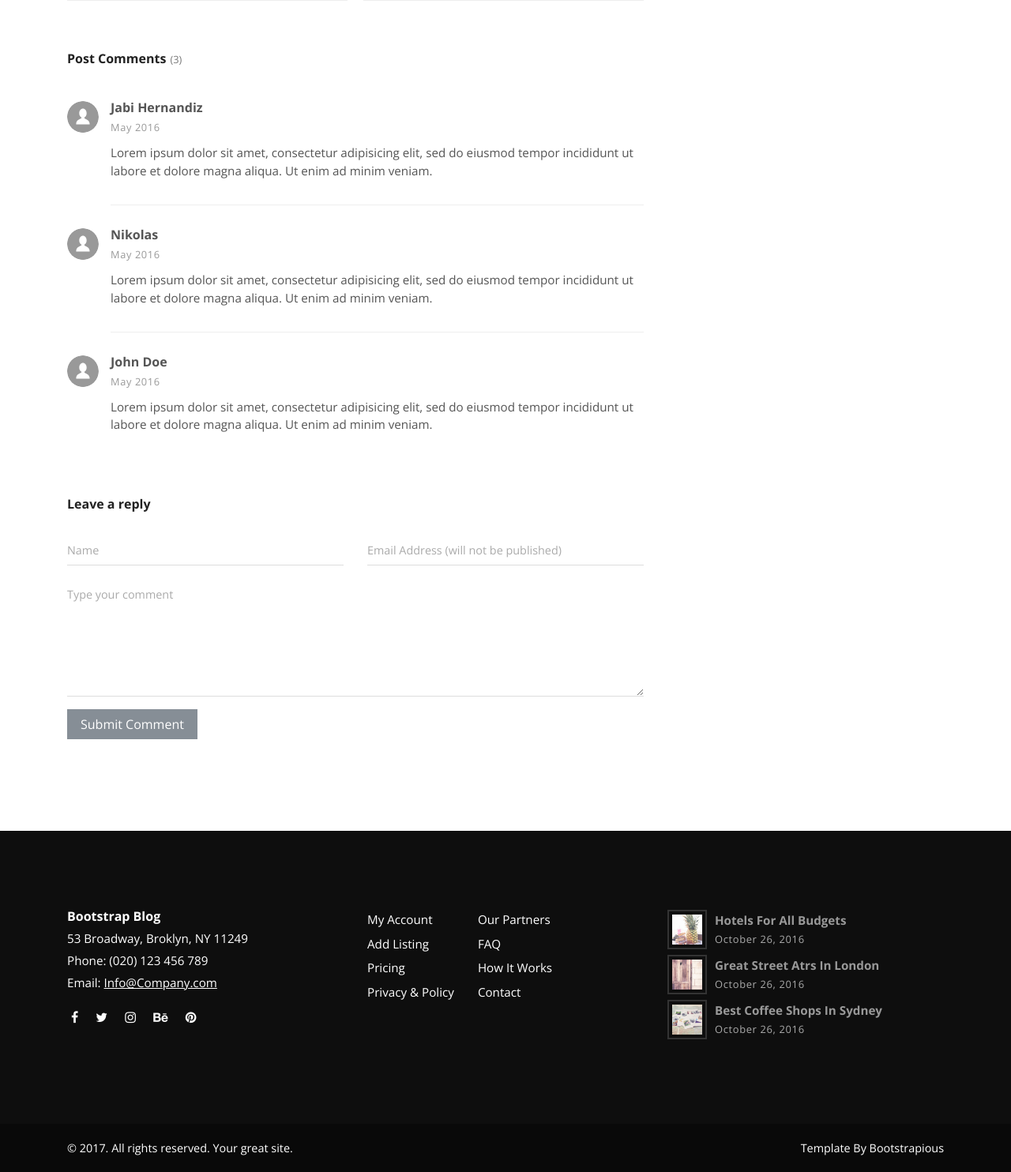
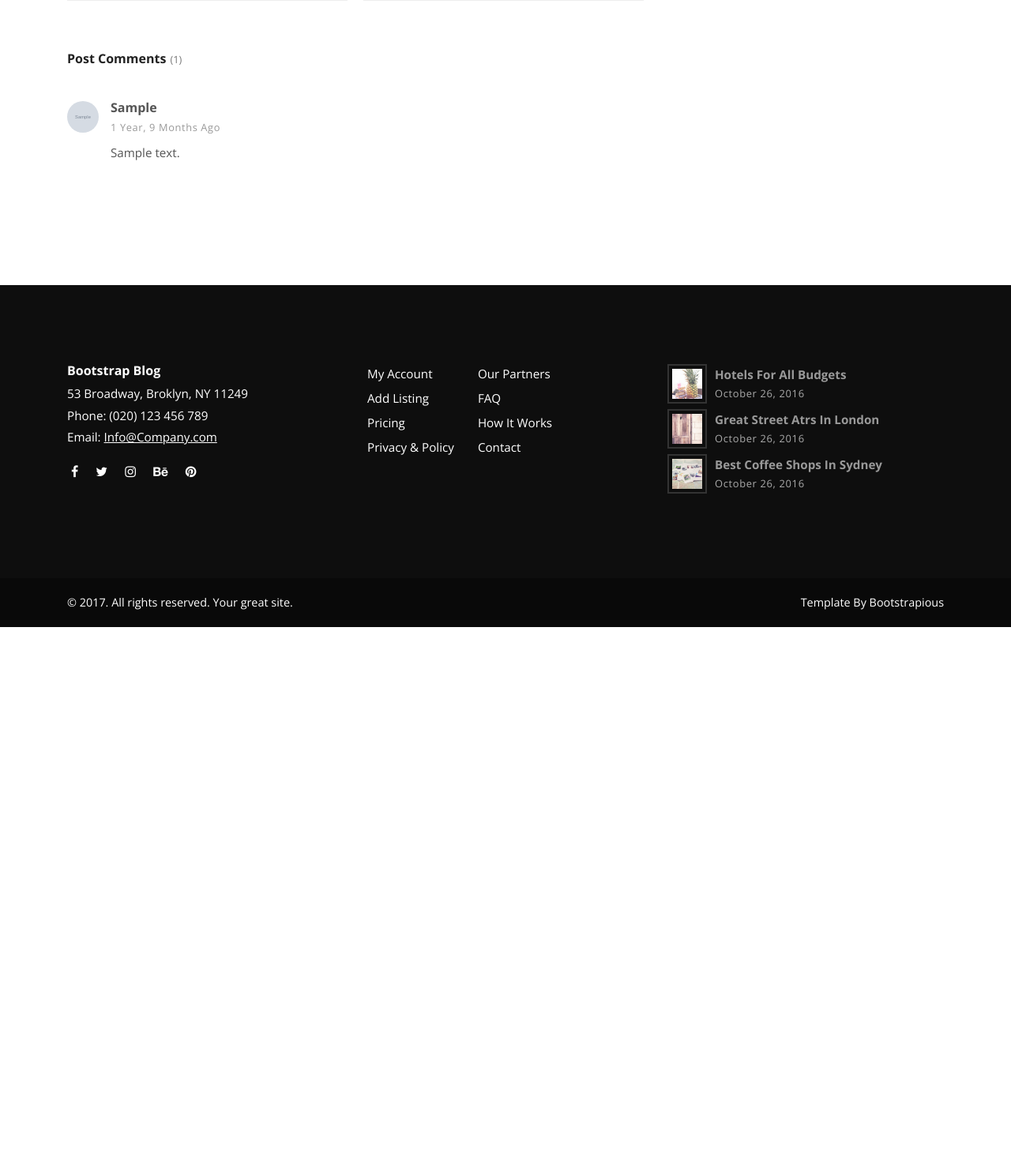
Before and after one commit to ishanshah710/DjangoBlog, a Django app: page /post/1/ in a window 1280 px wide. Shown: the part 1084-2568 px from the top of the page at 79% size. After the commit the page ends 1878 px from the top, so only its background shows below. Run offline with Django 3.2, Linux system fonts and the light colour scheme; tables that the repository leaves empty hold one stand-in row (values such as "Sample post"); grey boxes marked "Sample" are stand-in pictures; some libraries are stand-ins or nearby versions.

Commit message:
logic added for comments on posts

```diff
--- a/posts/admin.py
+++ b/posts/admin.py
@@ -1,8 +1,9 @@
 from django.contrib import admin
 
 # Register your models here.
-from .models import Author, Category, Post
+from .models import Author, Category, Comment, Post
 
 admin.site.register(Author)
 admin.site.register(Post)
 admin.site.register(Category)
+admin.site.register(Comment)
--- a/posts/forms.py
+++ b/posts/forms.py
@@ -1,6 +1,6 @@
 from django import forms
 from tinymce import TinyMCE
-from .models import Post
+from .models import Comment, Post
 
 
 class TinyMCEWidget(TinyMCE):
@@ -18,3 +18,16 @@ class PostForm(forms.ModelForm):
     class Meta:
         model = Post
         fields = '__all__'
+
+class CommentForm(forms.ModelForm):
+
+    content = forms.CharField(widget=forms.Textarea(attrs={
+        'class': 'form-control',
+        'placeholder': 'Type your comment',
+        'id': 'usercomment',
+        'rows': '4',
+    }))
+
+    class Meta:
+        model = Comment
+        fields = ('content', )
--- a/posts/models.py
+++ b/posts/models.py
@@ -58,3 +58,18 @@ class Post(models.Model):
         return reverse('post-detail', kwargs={
             'pk': self.pk
         })
+
+    @property
+    def get_comments(self):
+        return self.comments.all().order_by('-timestamp')
+
+
+class Comment(models.Model):
+    user = models.ForeignKey(User, on_delete=models.CASCADE)
+
+    timestamp = models.DateTimeField(auto_now_add=True)
+    content = models.TextField()
+    post = models.ForeignKey(Post, related_name='comments', on_delete=models.CASCADE)
+
+    def __str__(self) -> str:
+        return '{} - {} : {}'.format(self.pk, self.user.username, self.post.title)
--- a/posts/views.py
+++ b/posts/views.py
@@ -1,8 +1,9 @@
 from django.core.paginator import Paginator, EmptyPage, PageNotAnInteger
 from django.db.models import Count, Q
-from django.shortcuts import get_object_or_404, render
+from django.shortcuts import get_object_or_404, redirect, render, reverse
 
 from marketing.models import Signup
+from posts.forms import CommentForm
 
 from .models import Post
 
@@ -94,9 +95,21 @@ def post(request, pk):
     most_recent = Post.objects.order_by('-timestamp')[:3]
     category_count = get_category_count()
 
+    form = CommentForm(request.POST or None)
+
+    if request.method == 'POST':
+        if form.is_valid():
+            form.instance.user = request.user
+            form.instance.post = post
+            form.save()
+            return redirect(reverse("post-detail", kwargs={
+                'pk': post.pk,
+            }))
+
     context = {
         'post': post,
         'most_recent': most_recent,
-        'category_count': category_count
+        'category_count': category_count,
+        'form':form
     }
     return render(request, 'post.html', context)
--- a/templates/post.html
+++ b/templates/post.html
@@ -63,56 +63,41 @@
                 </div>
                 <div class="post-comments">
                   <header>
-                    <h3 class="h6">Post Comments<span class="no-of-comments">(3)</span></h3>
+                    <h3 class="h6">Post Comments<span class="no-of-comments">({{ post.comments.count }})</span></h3>
                   </header>
+                  {% for comment in post.get_comments %}
                     <div class="comment">
                       <div class="comment-header d-flex justify-content-between">
                         <div class="user d-flex align-items-center">
+                          {% if comment.user.author %}
+                            <div class="image"><img src="{{ comment.user.author.profile_picture.url }}" alt="..." class="img-fluid rounded-circle"></div>
+                          {% else %}
                             <div class="image"><img src="{% static 'img/user.svg' %}" alt="..." class="img-fluid rounded-circle"></div>
-                        <div class="title"><strong>Jabi Hernandiz</strong><span class="date">May 2016</span></div>
+                          {% endif %}
+
+                          <div class="title"><strong>{{ comment.user.username }}</strong><span class="date">{{ comment.timestamp | timesince }} ago</span></div>
                         </div>
                       </div>
                       <div class="comment-body">
-                      <p>Lorem ipsum dolor sit amet, consectetur adipisicing elit, sed do eiusmod tempor incididunt ut labore et dolore magna aliqua. Ut enim ad minim veniam.</p>
+                        <p>{{ comment.content }}</p>
                       </div>
                     </div>
-                  <div class="comment">
-                    <div class="comment-header d-flex justify-content-between">
-                      <div class="user d-flex align-items-center">
-                        <div class="image"><img src="{% static 'img/user.svg' %}" alt="..." class="img-fluid rounded-circle"></div>
-                        <div class="title"><strong>Nikolas</strong><span class="date">May 2016</span></div>
+                  {% endfor %}
                 </div>
-                    </div>
-                    <div class="comment-body">
-                      <p>Lorem ipsum dolor sit amet, consectetur adipisicing elit, sed do eiusmod tempor incididunt ut labore et dolore magna aliqua. Ut enim ad minim veniam.</p>
-                    </div>
-                  </div>
-                  <div class="comment">
-                    <div class="comment-header d-flex justify-content-between">
-                      <div class="user d-flex align-items-center">
-                        <div class="image"><img src="{% static 'img/user.svg' %}" alt="..." class="img-fluid rounded-circle"></div>
-                        <div class="title"><strong>John Doe</strong><span class="date">May 2016</span></div>
-                      </div>
-                    </div>
-                    <div class="comment-body">
-                      <p>Lorem ipsum dolor sit amet, consectetur adipisicing elit, sed do eiusmod tempor incididunt ut labore et dolore magna aliqua. Ut enim ad minim veniam.</p>
-                    </div>
-                  </div>
-                </div>
+
+                {% if request.user.is_authenticated %}
                   <div class="add-comment">
                     <header>
                       <h3 class="h6">Leave a reply</h3>
                     </header>
-                  <form action="#" class="commenting-form">
+                    <form method="POST" action="." class="commenting-form">
+                      {% csrf_token %}
+
                       <div class="row">
-                      <div class="form-group col-md-6">
-                        <input type="text" name="username" id="username" placeholder="Name" class="form-control">
-                      </div>
-                      <div class="form-group col-md-6">
-                        <input type="email" name="username" id="useremail" placeholder="Email Address (will not be published)" class="form-control">
-                      </div>
+
                         <div class="form-group col-md-12">
-                        <textarea name="usercomment" id="usercomment" placeholder="Type your comment" class="form-control"></textarea>
+                          {{ form }}
+                          <!-- <textarea name="usercomment" id="usercomment" placeholder="Type your comment" class="form-control"></textarea> -->
                         </div>
                         <div class="form-group col-md-12">
                           <button type="submit" class="btn btn-secondary">Submit Comment</button>
@@ -120,6 +105,7 @@
                       </div>
                     </form>
                   </div>
+                {% endif %}
               </div>
             </div>
           </div>
```
Also changed, not shown: posts/migrations/0005_comment.py (added), posts/migrations/0006_alter_comment_post.py (added), posts/migrations/0007_alter_comment_user.py (added), posts/migrations/0008_alter_comment_timestamp.py (added). Lines whose indentation alone changed are shown as unchanged.
